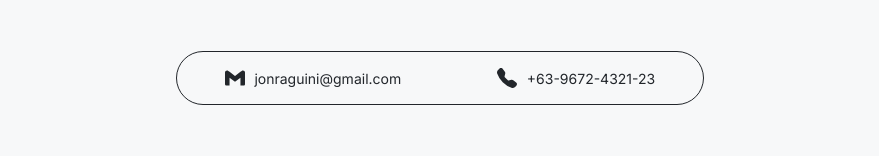
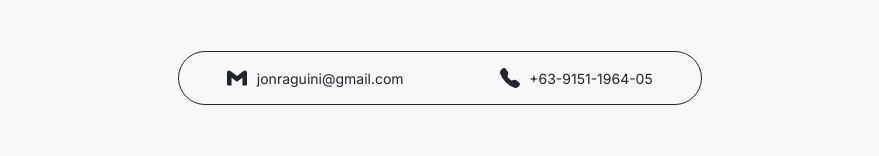
Before and after one commit to y0unique/my-portfolio, a React (Create React App) app: page / in a window 1280 px wide. Shown: the part 5753-5909 px from the top of the page, without its empty margins (200-1079 px from the left). Built offline with nearby package versions, Linux system fonts and the light colour scheme; a web font is replaced by a local one.

Commit message:
Update contact number in Datas.jsx

```diff
--- a/src/Datas.jsx
+++ b/src/Datas.jsx
@@ -118,7 +118,7 @@ export const data = {
       },
       {
         target:'',link: '#contact',
-        contact: '+63-9672-4321-23',
+        contact: '+63-9151-1964-05',
         icons: <BsTelephoneFill/>,
         class: 'phone'
       }
```
